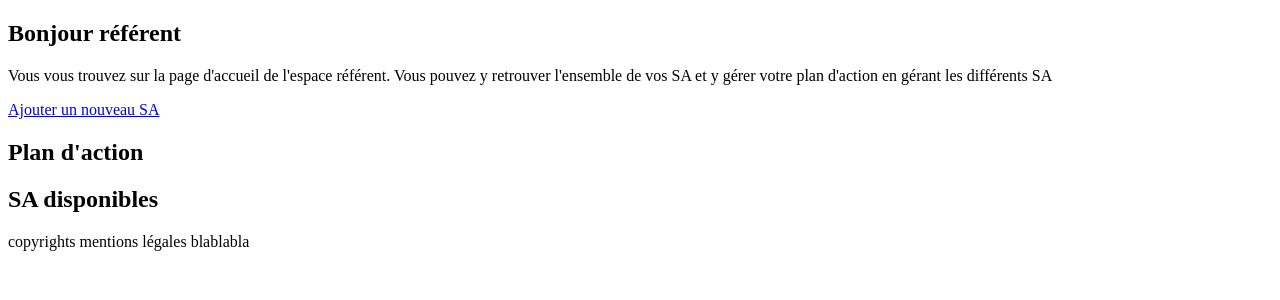
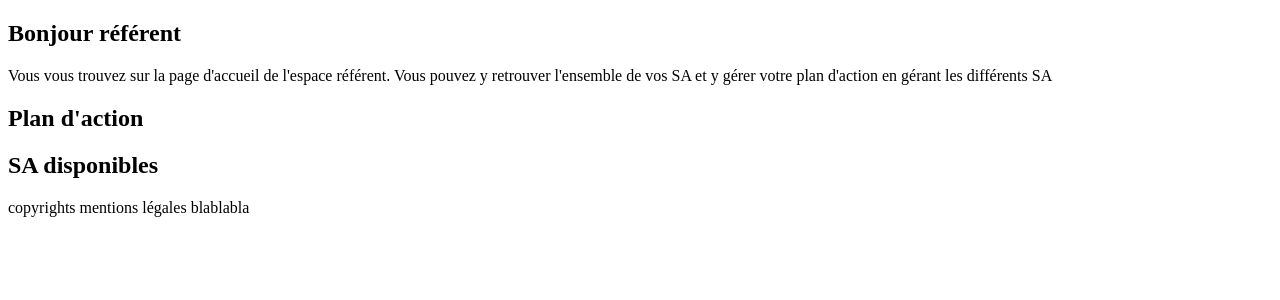
Before and after one commit to Fatalisr/SmartCampus-Symfony, a Symfony app: template sfapp/templates/referent/referent.html.twig in a window 1280 px wide. Shown: the top 300 px of the page. Run offline with Twig, Linux system fonts and the light colour scheme; the template is opened without the code that fills it, so the values that code supplies are empty; some libraries are stand-ins or nearby versions.

Commit message:
[FIX] Referent Home Page Display

```diff
--- a/sfapp/templates/referent/referent.html.twig
+++ b/sfapp/templates/referent/referent.html.twig
@@ -7,7 +7,7 @@
             <p>Vous vous trouvez sur la page d'accueil de l'espace référent. Vous pouvez y retrouver l'ensemble de vos SA et y gérer votre plan d'action en gérant les différents SA</p>
         </div>
         <div class="addSAButton">
-            <a href="{{ path("nouveau_SA") }}">Ajouter un nouveau SA</a>
+
         </div>
     </section>
     <section>
@@ -17,6 +17,9 @@
                 <li>{{ sa.name }}</li>
                 <li>{{ sa.state }}</li>
                 <li>{{ sa.currentRoom.getName }}</li>
+
+
+
                 <br/>
             {% endfor %}
         </ul>
```
